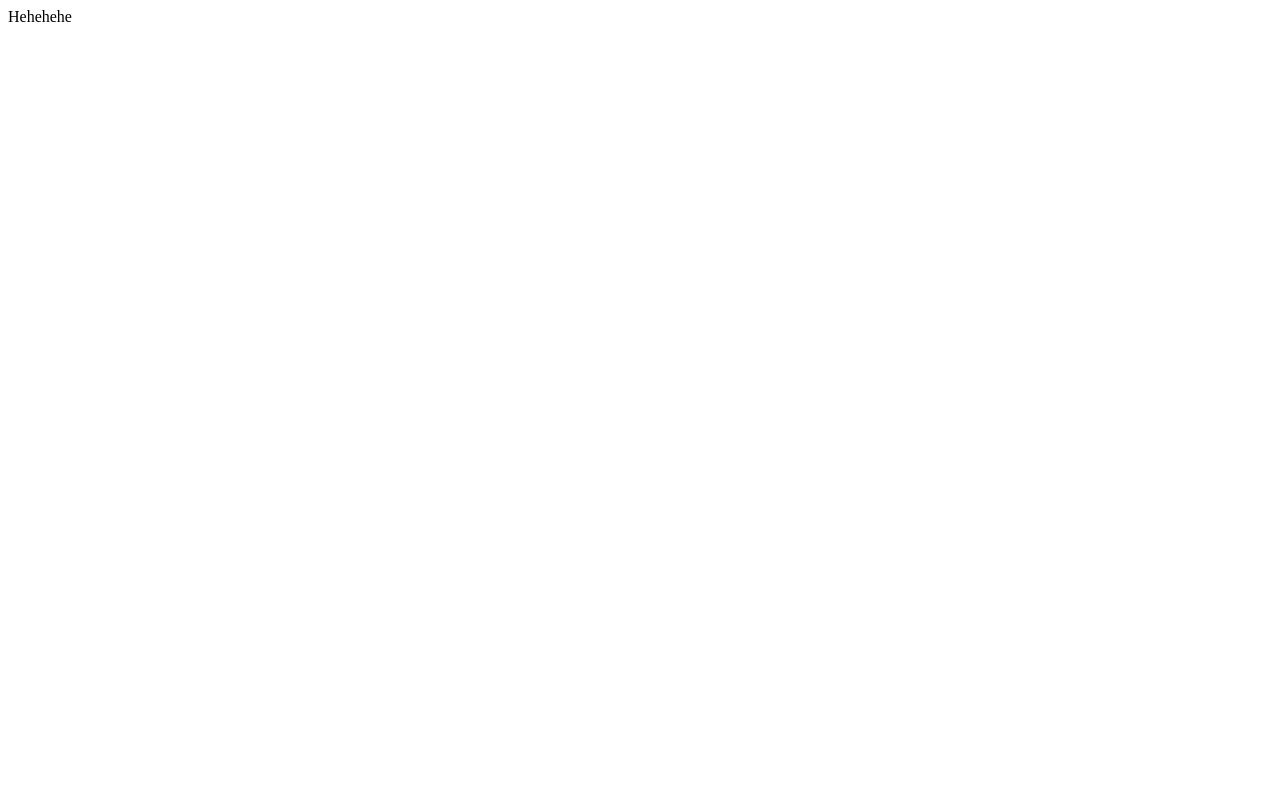
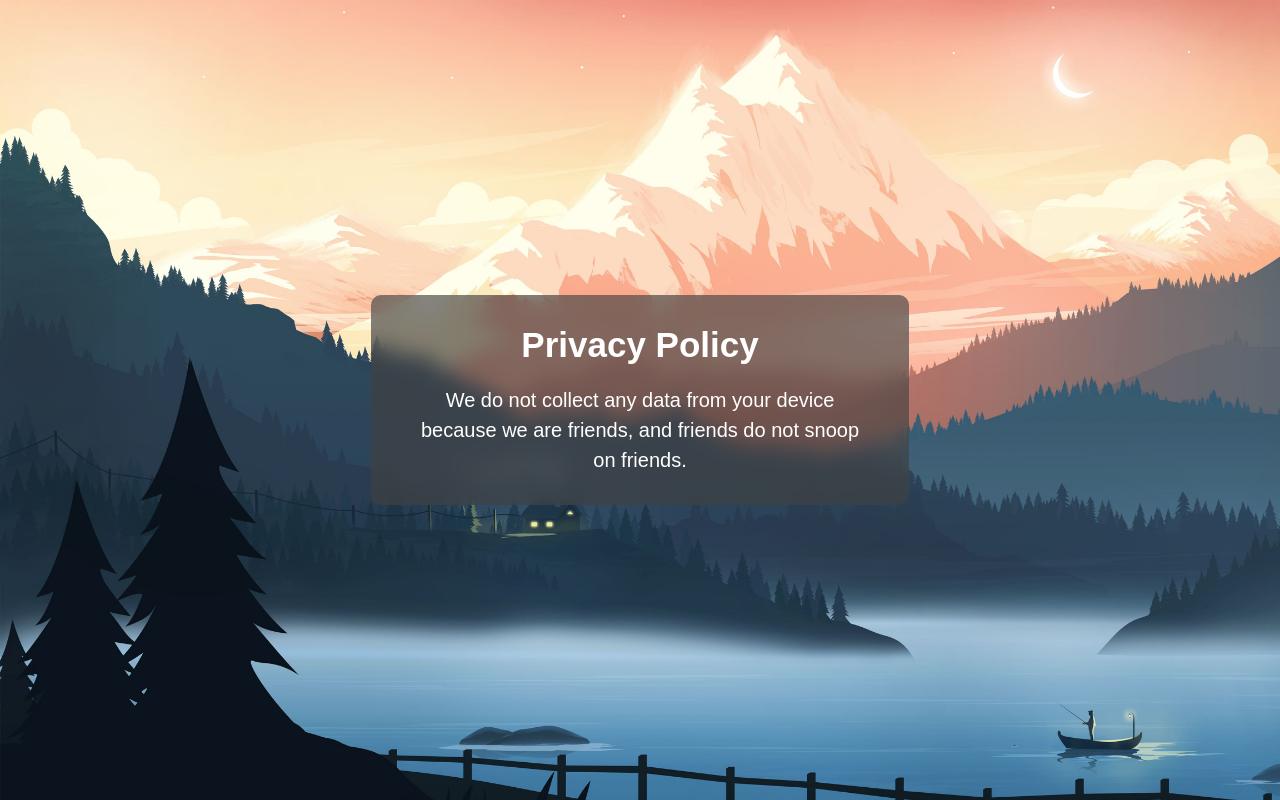
Before and after one commit to Inffinite/Inffinite.github.io, a plain HTML site: page index.html in a window 1280 px wide. Drawn offline with Linux system fonts and the light colour scheme.

Commit message:
:hammer:

```diff
--- a/index.html
+++ b/index.html
@@ -1,5 +1,73 @@
-<html>
+<!DOCTYPE html>
+<html lang="en">
+<head>
+    <meta charset="UTF-8">
+    <meta http-equiv="X-UA-Compatible" content="IE=edge">
+    <meta name="viewport" content="width=device-width, initial-scale=1.0">
+    <title>Privacy Policy</title>
+</head>
 <body>
-Hehehehe
+    <div class="privacy">
+        <div class="container">
+            <div class="box">
+                <div class="pv-title">
+                    Privacy Policy
+                </div>
+                <div class="pv-subtitle">
+                    We do not collect any data from your
+                    device <br> because we are friends, and
+                    friends do not snoop <br> on friends.
+                </div>
+            </div>
+        </div>
+    </div>
 </body>
+<style>
+    .privacy {
+        position: fixed;
+        top: 0;
+        bottom: 0;
+        left: 0;
+        right: 0;
+        overflow-y: scroll;
+        overflow-x: hidden;
+        background-image: url("back.jpg");
+        background-size: cover;
+        display: flex;
+        justify-content: center;
+        align-items: center;
+    }
+
+    .container {
+        display: flex;
+        justify-content: center;
+        align-items: center;
+    }
+
+    .box {
+        background-color: rgba(66, 66, 66, 0.649);
+        border-radius: 10px;
+        padding: 30px 50px;
+        width: fit-content;
+        backdrop-filter: blur( 10.0px );
+        -webkit-backdrop-filter: blur( 6.0px );
+    }
+
+    .pv-title {
+        color: white;
+        font-size: 35px;
+        text-align: center;
+        font-weight: bold;
+        font-family: Arial, Helvetica, sans-serif;
+    }
+
+    .pv-subtitle {
+        color: white;
+        line-height: 30px;
+        font-size: 20px;
+        margin-top: 20px;
+        text-align: center;
+        font-family: Arial, Helvetica, sans-serif;
+    }
+</style>
 </html>
```
Also changed, not shown: back.jpg (added).
